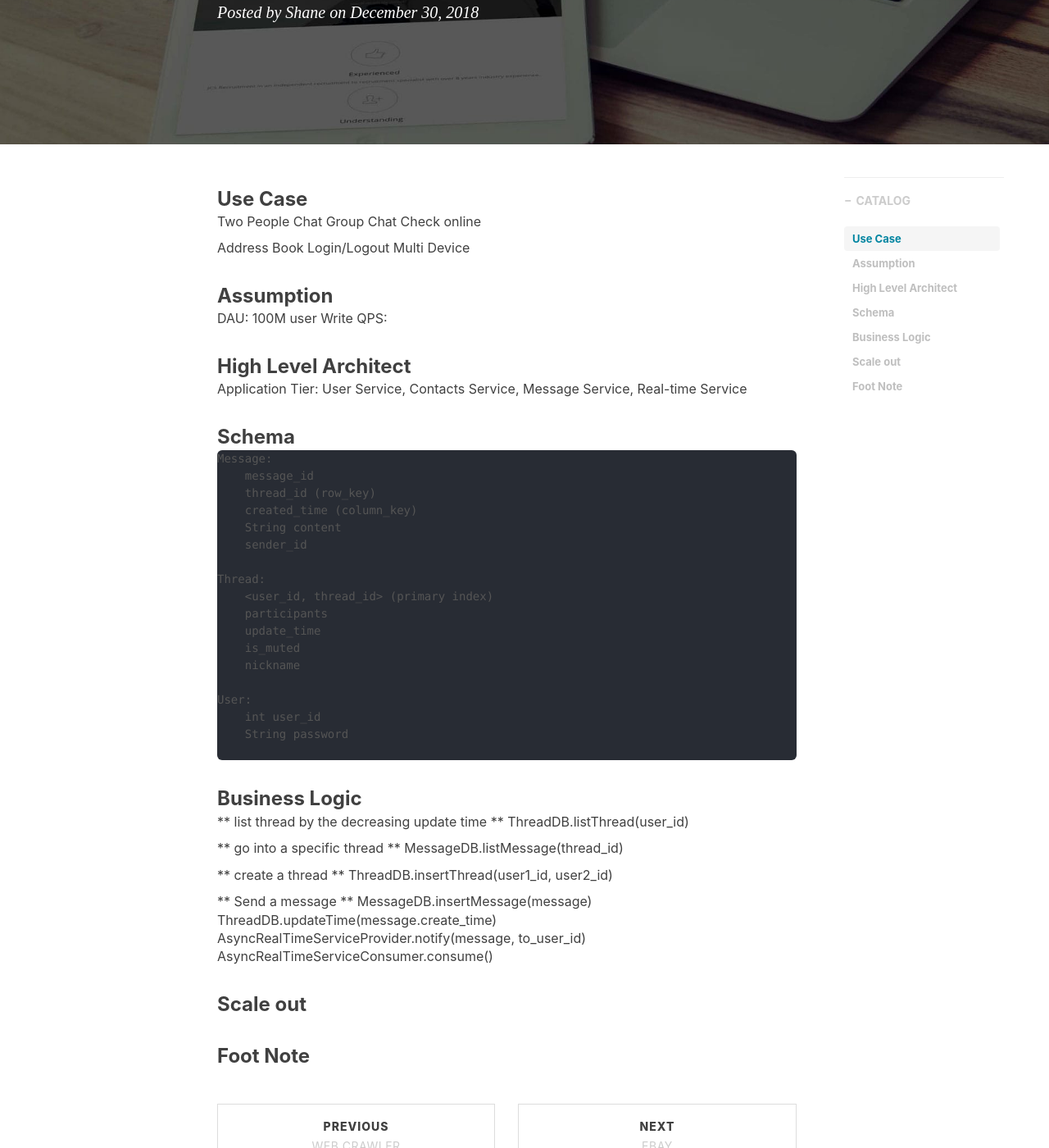
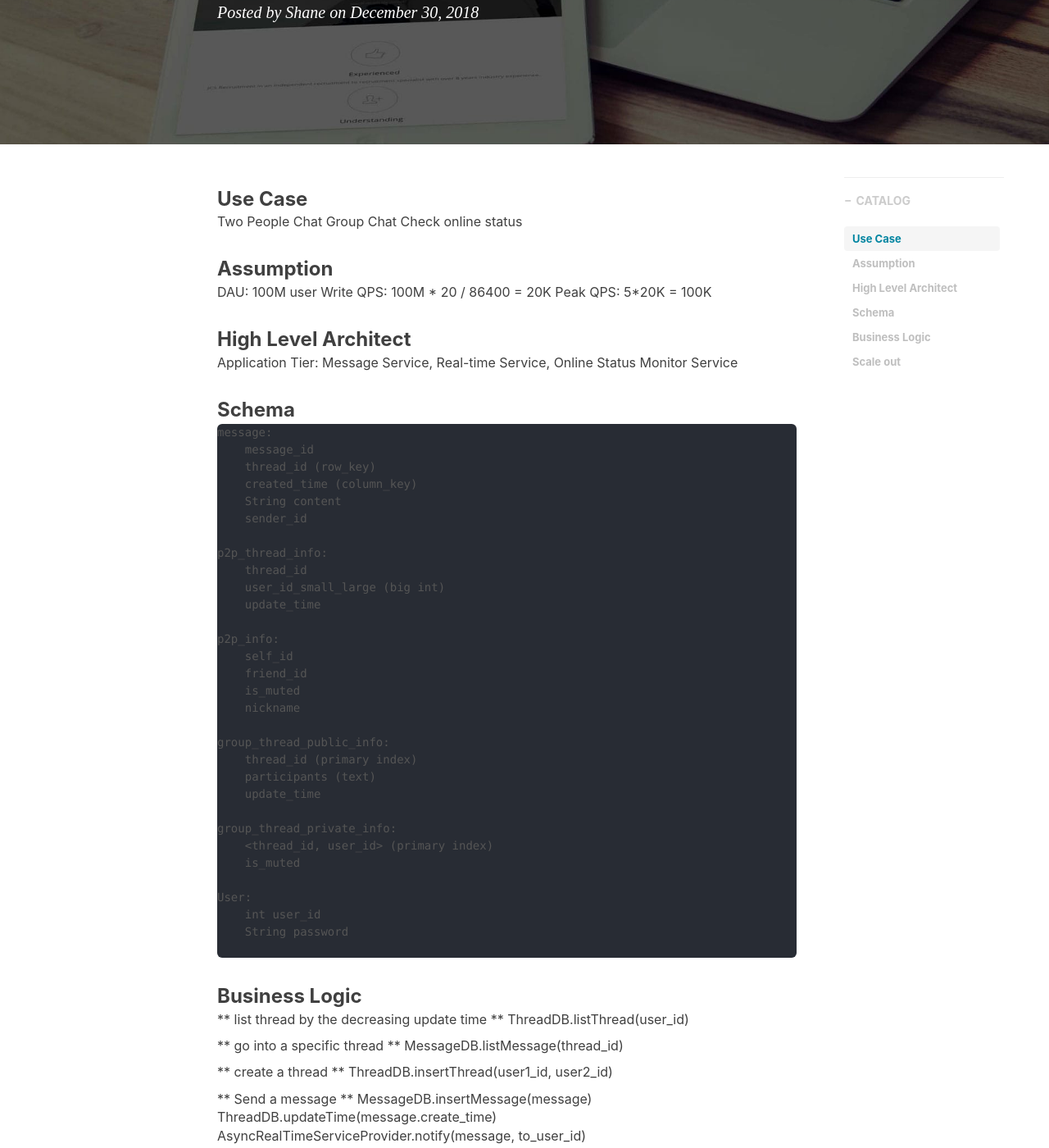
Before and after one commit to wirybeaver/wirybeaver.github.io, a Jekyll site: the page built from _posts/2018-12-30-sdi-whatsapp.md, in a window 1280 px wide and 1400 px high, scrolled down 279 px. Shown: the whole window at 82% size. Built offline with Jekyll 4.4.1, drawn with Linux system fonts in a browser that asks for light colours; nearby versions of some CDN libraries; comment, search, counter and statistics services are not loaded.

Commit message:
Update 2018-12-30-sdi-whatsapp.md

````diff
--- a/_posts/2018-12-30-sdi-whatsapp.md
+++ b/_posts/2018-12-30-sdi-whatsapp.md
@@ -10,37 +10,46 @@ tags:
 ---
 
 ### Use Case
-
 Two People Chat
 Group Chat
-Check online
-
-Address Book
-Login/Logout
-Multi Device
+Check online status
 
 ### Assumption
 DAU: 100M user
-Write QPS:
+Write QPS: 100M \* 20 / 86400 = 20K
+Peak QPS: 5\*20K = 100K
 
 ### High Level Architect
-Application Tier: User Service, Contacts Service, Message Service, Real-time Service
+Application Tier: Message Service, Real-time Service, Online Status Monitor Service
 
 ### Schema
 ```
-Message:
+message:
     message_id
     thread_id (row_key)
     created_time (column_key)
     String content
     sender_id
 
-Thread:
-    <user_id, thread_id> (primary index)
-    participants
+p2p_thread_info:
+    thread_id
+    user_id_small_large (big int)
     update_time
+
+p2p_info:
+    self_id
+    friend_id
     is_muted
     nickname
+
+group_thread_public_info:
+    thread_id (primary index)
+    participants (text)
+    update_time
+
+group_thread_private_info:
+    <thread_id, user_id> (primary index)
+    is_muted
 
 User:
     int user_id
@@ -65,5 +74,3 @@ AsyncRealTimeServiceProvider.notify(message, to_user_id)
 AsyncRealTimeServiceConsumer.consume()
 
 ### Scale out
-
-### Foot Note
````
